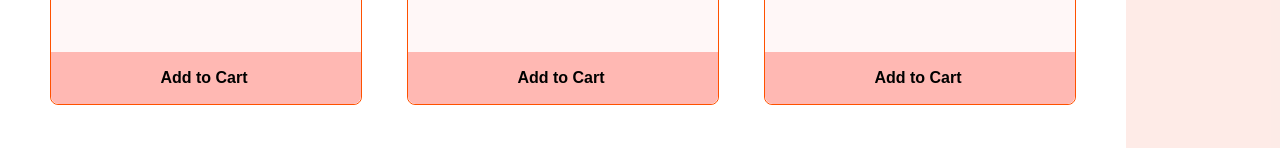
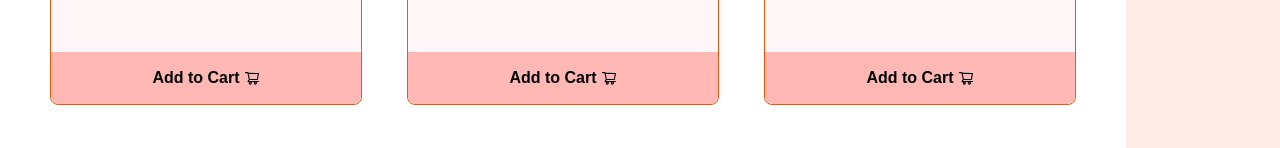
Before and after one commit to SohanaN/lucky-one, a React (Create React App) app: page / in a window 1280 px wide. Shown: the part 577-725 px from the top of the page. Built offline with nearby package versions, Linux system fonts and the light colour scheme.

Commit message:
react icon added

```diff
--- a/package.json
+++ b/package.json
@@ -8,6 +8,7 @@
     "@testing-library/user-event": "^13.2.1",
     "react": "^17.0.2",
     "react-dom": "^17.0.2",
+    "react-icons": "^4.3.1",
     "react-scripts": "5.0.0",
     "web-vitals": "^2.1.0"
   },
--- a/src/components/Product/Product.js
+++ b/src/components/Product/Product.js
@@ -1,5 +1,6 @@
 import React from 'react';
 import'./Product.css';
+import {AiOutlineShoppingCart} from 'react-icons/ai';
 const Product = ({product , handleAddToCart}) => {
     const {name, image, price} = product;
     return (
@@ -11,6 +12,7 @@ const Product = ({product , handleAddToCart}) => {
             </div>
             <button onClick={()=>handleAddToCart(product)} className='btn-cart'>
                 <p className='btn-text'>Add to Cart</p>
+                <AiOutlineShoppingCart></AiOutlineShoppingCart>
             </button>
         </div>
     );
```
Also changed, not shown: 1 other file (tests, documents, lock files or other folders).
